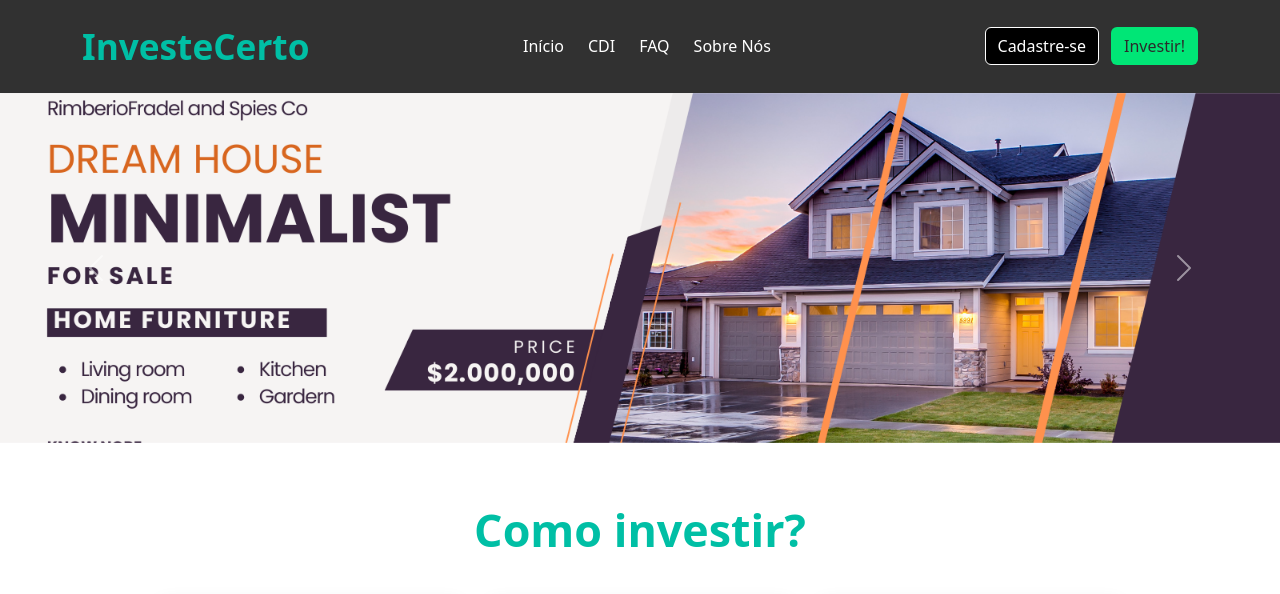
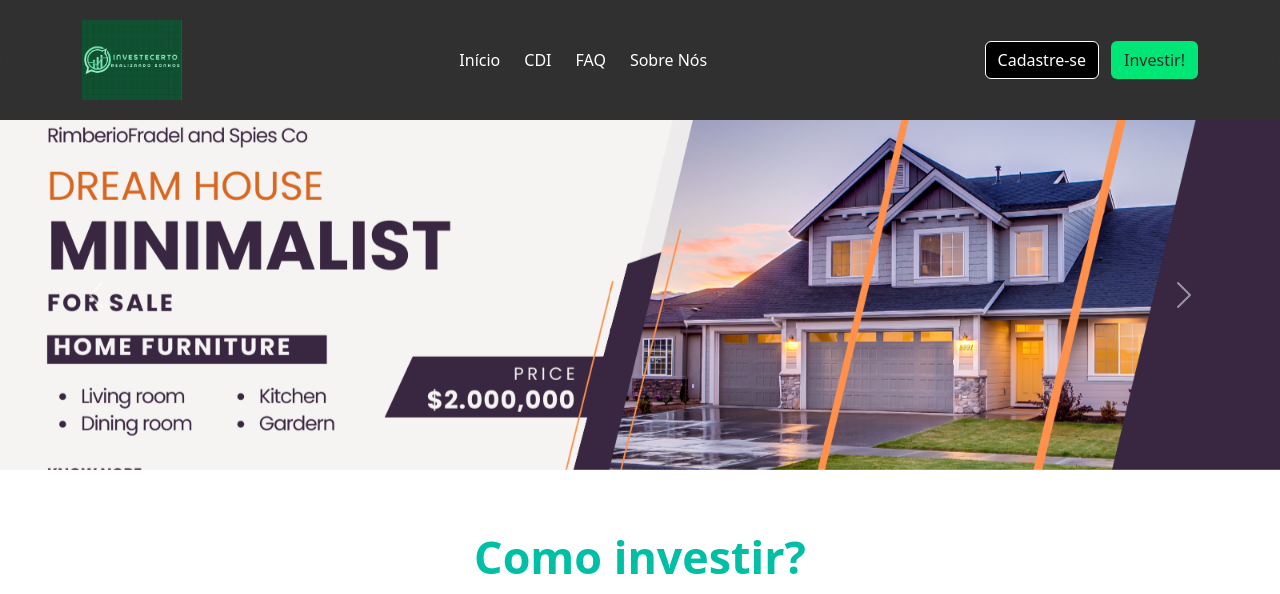
Before and after one commit to rafaelperezfd/APS, a plain HTML site: page Html/index.html in a window 1280 px wide. Shown: the top 594 px of the page. Drawn offline with nearby package versions, Linux system fonts and the light colour scheme; a script that the page names is missing.

Commit message:
Alteração na logo na guia e no header

```diff
--- a/Css/style.css
+++ b/Css/style.css
@@ -4,7 +4,7 @@
   --accent: #00bfa5;
   --text-light: #fff;
   --text-dark: #000;
-  --bg-dark: #313131;
+  --bg-dark: #00000055;
   --transition: 0.3s ease;
 }
 
@@ -24,7 +24,7 @@ body {
 header {
   background-color: var(--bg-dark);
   padding: 20px 40px;
-  box-shadow: 0 2px 6px rgba(0, 0, 0, 0.15);
+  box-shadow: inset 0 0 100px var(--bg-dark);
 }
 
 .container {
@@ -35,19 +35,6 @@ header {
   justify-content: space-between;
   align-items: center;
   gap: 20px;
-}
-
-.left-header {
-  display: flex;
-  align-items: center;
-  gap: 90px;
-}
-
-
-.logo {
-  font-size: 2.2rem;
-  font-weight: bold;
-  color: var(--accent);
 }
 
 .nav-links {
--- a/Html/index.html
+++ b/Html/index.html
@@ -12,6 +12,7 @@
   <link rel="stylesheet" href="/Css/parcerias.css">
   <link rel="stylesheet" href="/Css/footer.css">
   <link rel="stylesheet" href="https://cdnjs.cloudflare.com/ajax/libs/font-awesome/6.7.2/css/all.min.css">
+  <link rel="shortcut icon" href="/img/logo.png" type="image/x-icon">
   <!-- Bootstrap CSS -->
 <link href="https://cdn.jsdelivr.net/npm/bootstrap@5.3.3/dist/css/bootstrap.min.css" rel="stylesheet">
 
@@ -20,8 +21,8 @@
  <header>
   <div class="container">
     <!-- Novo agrupamento -->
-    <div class="left-header">
-      <div class="logo">InvesteCerto</div>
+    <div>
+      <img src="/img/logo.png" width="100px" alt="Logo InvesteCerto">
       <button class="hamburger" id="hamburger">&#9776;</button>
     </div>
 
```
Also changed, not shown: Html/cadastro.html (+1 -0 lines), Html/cdi.html (+3 -2 lines), Html/faq.html (+3 -2 lines), Html/sobre.html (+3 -2 lines).
